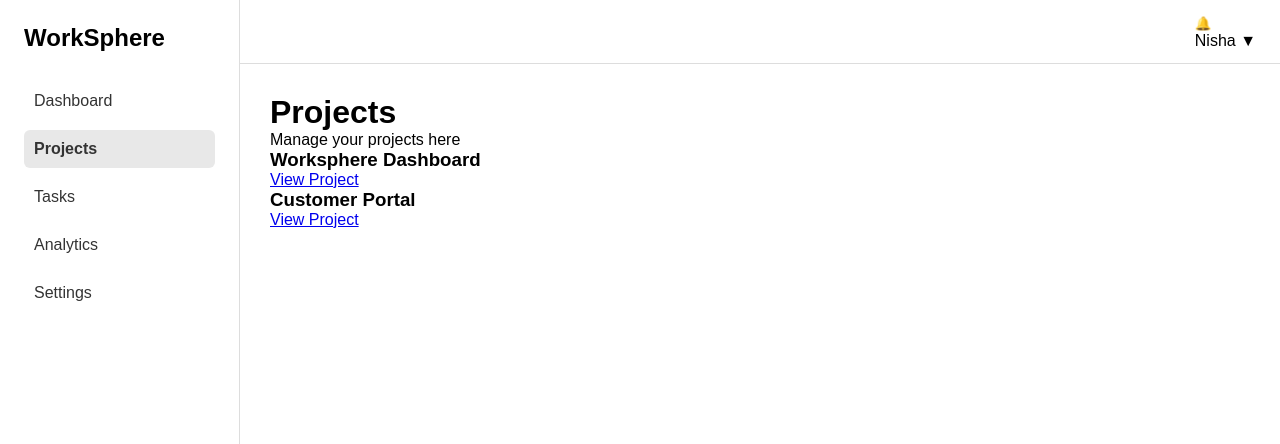
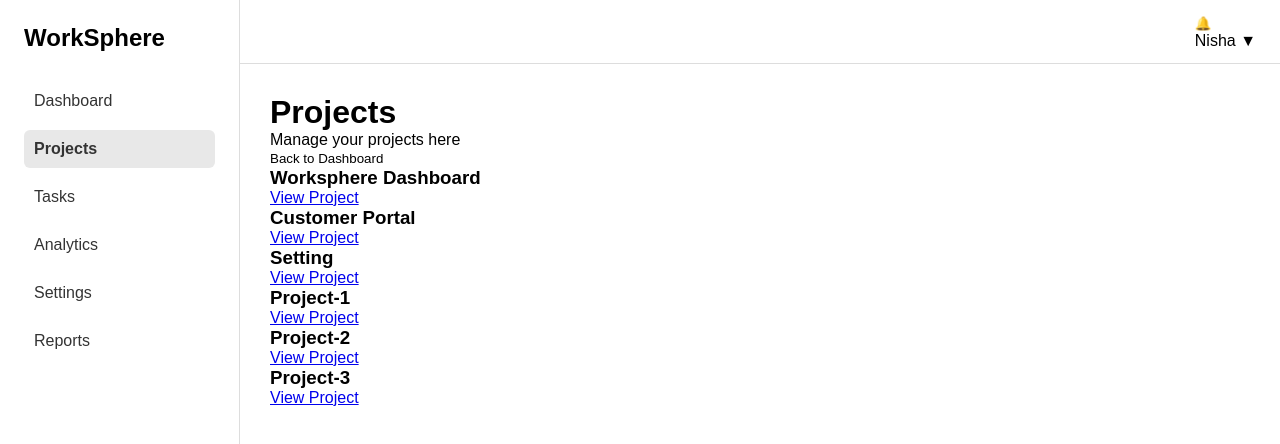
Before and after one commit to lazyraven/worksphere, a React app in the folder frontend/: page /projects in a window 1280 px wide. Shown: the top 444 px of the page. Built offline with nearby package versions, Linux system fonts and the light colour scheme; the HTML template or start-up script is replaced by a standard one.

Commit message:
practice tasks and remove children from dashboardLayout because use Outlet.

```diff
--- a/frontend/src/App.jsx
+++ b/frontend/src/App.jsx
@@ -8,6 +8,7 @@ import Analytics from './pages/Analytics.jsx';
 import Settings from './pages/Settings.jsx';
 import NotFound from './pages/NotFound.jsx';
 import ProjectDetails from './pages/ProjectDetails.jsx';
+import Reports from './pages/Reports.jsx'
 
 function App() {
   return (
@@ -22,10 +23,11 @@ function App() {
         <Route path='/analytics' element={<Analytics />} />
         <Route path='/settings' element={<Settings />} />
         <Route path='/analytics' element={<Projects />} />
+        <Route path='/reports' element={<Reports/>}/>
+      </Route>
         <Route path='/' element={<Navigate to='/dashboard' replace />} />
         <Route path='*' element={<NotFound />} />
         <Route path='/projects/:projectId' element={<ProjectDetails/>}/>
-      </Route>
     </Routes>
 
   );
--- a/frontend/src/components/dashboard/WelcomeMessage.jsx
+++ b/frontend/src/components/dashboard/WelcomeMessage.jsx
@@ -1,7 +1,7 @@
 function WelcomeMessage({ name }) {
     return (
         <div>
-            <h1>Dasboard</h1>
+            <h1>Dashboard</h1>
             <p>Welcome back, {name}</p>
         </div>
     )
--- a/frontend/src/components/layout/DashboardLayout.jsx
+++ b/frontend/src/components/layout/DashboardLayout.jsx
@@ -2,7 +2,7 @@ import { Outlet } from 'react-router-dom';
 import Navbar from "./Navbar";
 import Sidebar from "./Sidebar";
 
-function DashboardLayout({ children }) {
+function DashboardLayout() {
     return (
         <div className="app-layout">
             <Sidebar></Sidebar>
@@ -10,7 +10,6 @@ function DashboardLayout({ children }) {
             <div className="main-section">
                 <Navbar></Navbar>
                 <main className="content">
-                    {children}
                     <Outlet />
                 </main>
             </div>
--- a/frontend/src/components/layout/Sidebar.jsx
+++ b/frontend/src/components/layout/Sidebar.jsx
@@ -29,6 +29,10 @@ const menuItems = [
     {
         label: 'Settings',
         path: '/settings'
+    },
+    {
+        label: 'Reports',
+        path: '/reports'
     }
 ];
 
--- a/frontend/src/pages/Projects.jsx
+++ b/frontend/src/pages/Projects.jsx
@@ -1,18 +1,26 @@
-import {Link} from 'react-router-dom'
+import { Link, useNavigate } from 'react-router-dom'
 const projects = [
     { id: 1, name: 'Worksphere Dashboard' },
-    { id: 2, name: 'Customer Portal' }
+    { id: 2, name: 'Customer Portal' },
+    { id: 101, name: 'Setting' },
+    { id: 102, name: 'Project-1' },
+    { id: 103, name: 'Project-2' },
+    { id: 104, name: 'Project-3' },
 ]
 
+
 function Projects() {
+    const navigate = useNavigate();
+    function backToDashboard() {
+        navigate('/')
+    }
     return (
         <div>
             <h1>Projects</h1>
             <p>Manage your projects here</p>
-
+            <button onClick={backToDashboard}>Back to Dashboard</button>
             {projects.map((project) => (
                 <div key={project.id}>
-
                     <h3>{project.name}</h3>
 
                     <Link to={`/projects/${project.id}`}>
--- /dev/null
+++ b/frontend/src/pages/Reports.jsx
@@ -0,0 +1,10 @@
+function Reports() {
+    return (
+        <div>
+            <h3>Reports </h3>
+            <p>Manage your reports here</p>
+        </div>
+    )
+}
+
+export default Reports;
```
